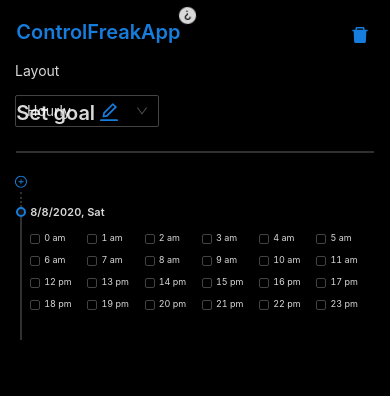
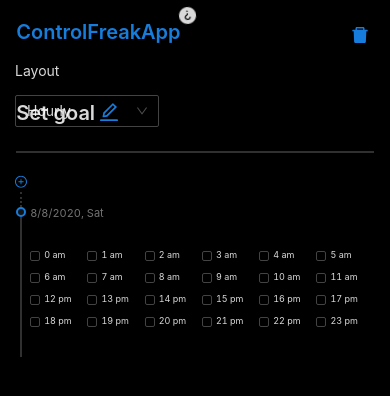
Before and after one commit to tsvetta/controlfreakapp, a React (Vite) app: page / in a window 390 px wide. Shown: the top 396 px of the page. Built offline with nearby package versions, Linux system fonts and the light colour scheme.

Commit message:
Wrap checkboxes with fieldset

```diff
--- a/src/index.css
+++ b/src/index.css
@@ -35,6 +35,10 @@
   color: rgba(255, 255, 255, 0.85);
 }
 
+legend.day-title {
+  border-bottom: none;
+}
+
 .ant-timeline.control-timeline {
   .ant-timeline-item-pending {
     font-size: 0;
@@ -62,7 +66,7 @@
     }
   }
 
-  h4.day-title {
+  legend.day-title {
     font-size: 13px;
     padding-top: 3px;
   }
@@ -85,7 +89,7 @@
     }
   }
 
-  h4.day-title {
+  legend.day-title {
     font-size: 12px;
   }
 }
@@ -95,7 +99,7 @@
     font-size: 9px;
   }
 
-  h4.day-title {
+  legend.day-title {
     font-size: 11px;
     padding-top: 5px;
   }
--- a/src/index.tsx
+++ b/src/index.tsx
@@ -84,12 +84,16 @@
 
   return (
     <Timeline.Item key={dateTitle}>
-      <Title level={4} className="day-title">
-        {dateTitle}
-      </Title>
-      {timetable.map((hours, idx) => (
-        <TimeOfDay date={newDate} hours={hours} key={idx} />
-      ))}
+      <fieldset name={`day-${date.toDateString()}`.replace(/\s/g, '_')}>
+        <legend className="day-title">
+
+            {dateTitle}
+
+        </legend>
+        {timetable.map((hours, idx) => (
+          <TimeOfDay date={newDate} hours={hours} key={idx} />
+        ))}
+      </fieldset>
     </Timeline.Item>
   );
 };
```
